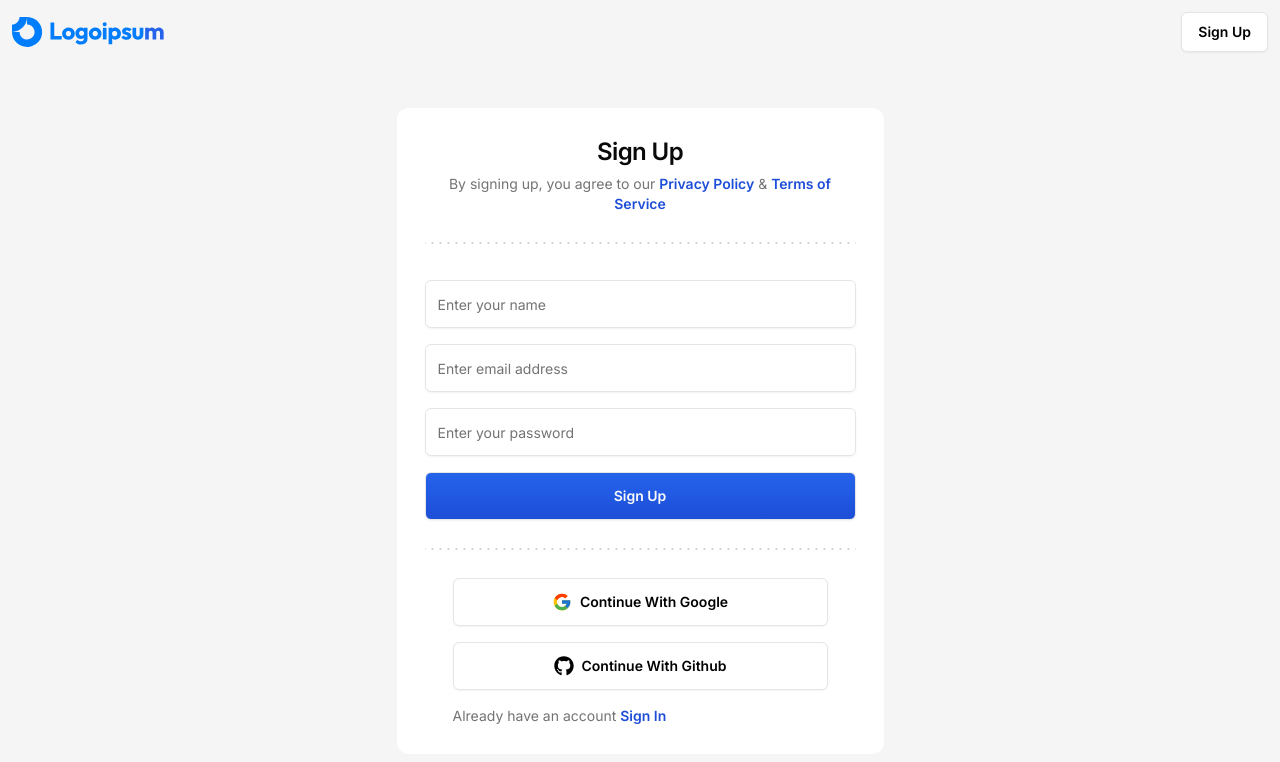
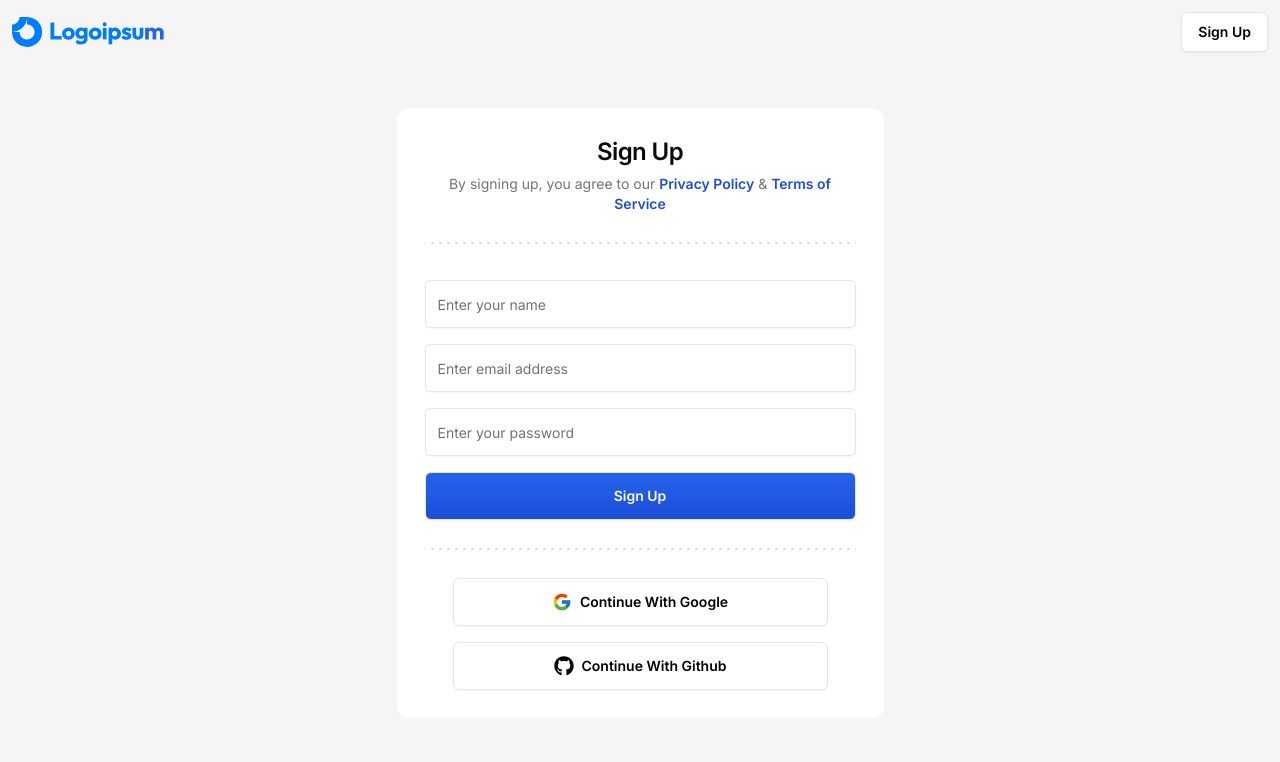
Before and after one commit to GMKrishna99/jira, a Next.js app: page /sign-up in a window 1280 px wide. Shown: the top 762 px of the page. Built offline with nearby package versions, Linux system fonts and the light colour scheme.

Commit message:
removed unwanted text

```diff
--- a/src/features/auth/components/sign-in-card.tsx
+++ b/src/features/auth/components/sign-in-card.tsx
@@ -20,7 +20,6 @@ import {
   FormItem,
   FormMessage,
 } from "@/components/ui/form";
-import Link from "next/link";
 
 const formSchema = z.object({
   email: z.string().email(),
@@ -109,12 +108,6 @@ export const SignInCard = () => {
             <FaGithub className="mr-2 size-5" />
             Login With Github
           </Button>
-          <CardDescription>
-            Don&apos;t have an account{" "}
-            <Link href="/sign-up">
-              <span className="text-blue-700 font-semibold">Sign Up</span>
-            </Link>
-          </CardDescription>
         </CardContent>
       </div>
     </Card>
--- a/src/features/auth/components/sign-up-card.tsx
+++ b/src/features/auth/components/sign-up-card.tsx
@@ -139,12 +139,6 @@ export const SignUpCard = () => {
             <FaGithub className="mr-2 size-5" />
             Continue With Github
           </Button>
-          <CardDescription>
-            Already have an account{" "}
-            <Link href="/sign-in">
-              <span className="text-blue-700 font-semibold">Sign In</span>
-            </Link>
-          </CardDescription>
         </CardContent>
       </div>
     </Card>
```
